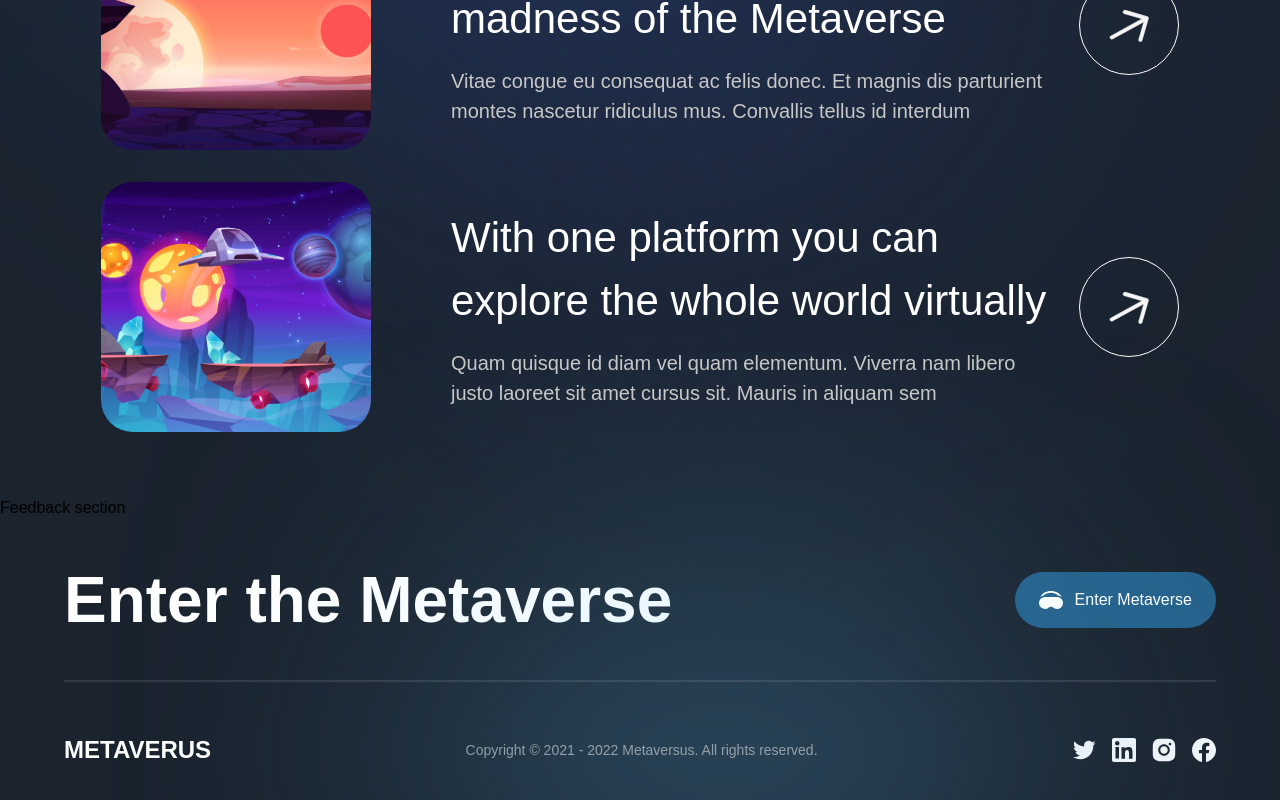
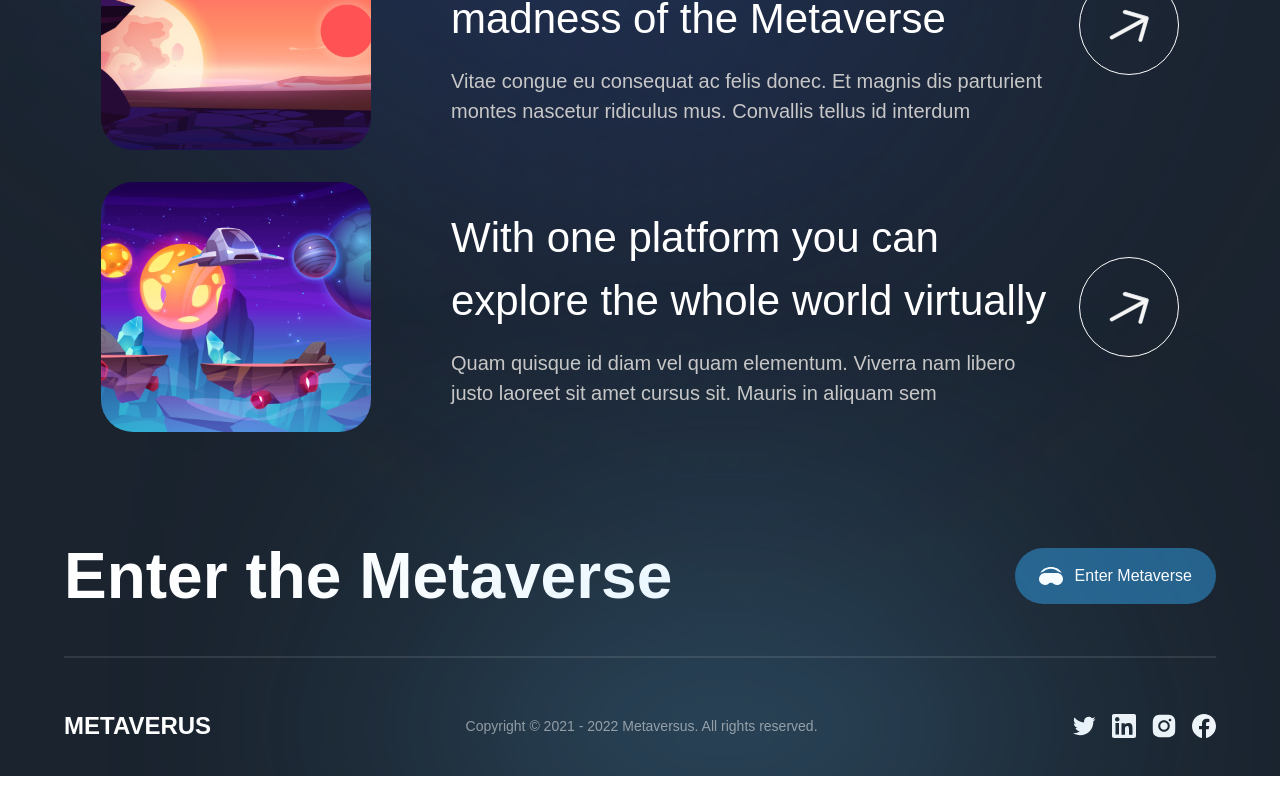
Before and after one commit to Raijin1302/metaversus-jsm, a Next.js app: page / in a window 1280 px wide. Shown: the part 5900-6700 px from the top of the page. After the commit the page ends 6676 px from the top, so only its background shows below. Built offline with nearby package versions, Linux system fonts and the light colour scheme; a web font is replaced by a local one.

Commit message:
:hammer: hide Feedback to deploy

```diff
--- a/app/page.js
+++ b/app/page.js
@@ -28,7 +28,7 @@ const Page = () => (
     <div className="relative">
       <Insights />
       <div className="gradient-04 z-0 " />
-      <Feedback />
+      {/* <Feedback /> */}
     </div>
     <Footer />
   </div>
```
